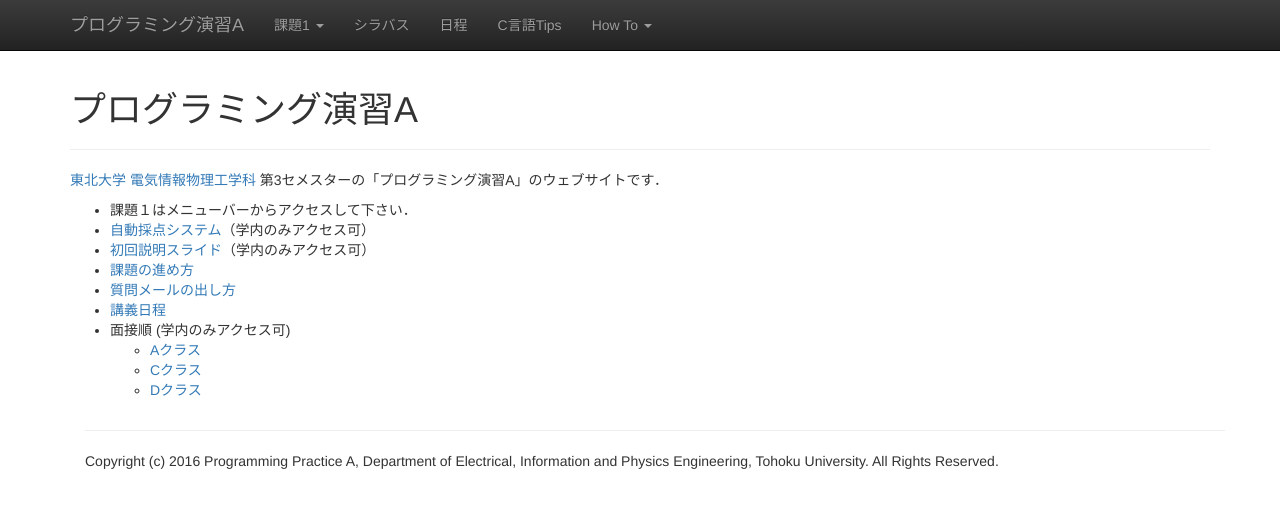
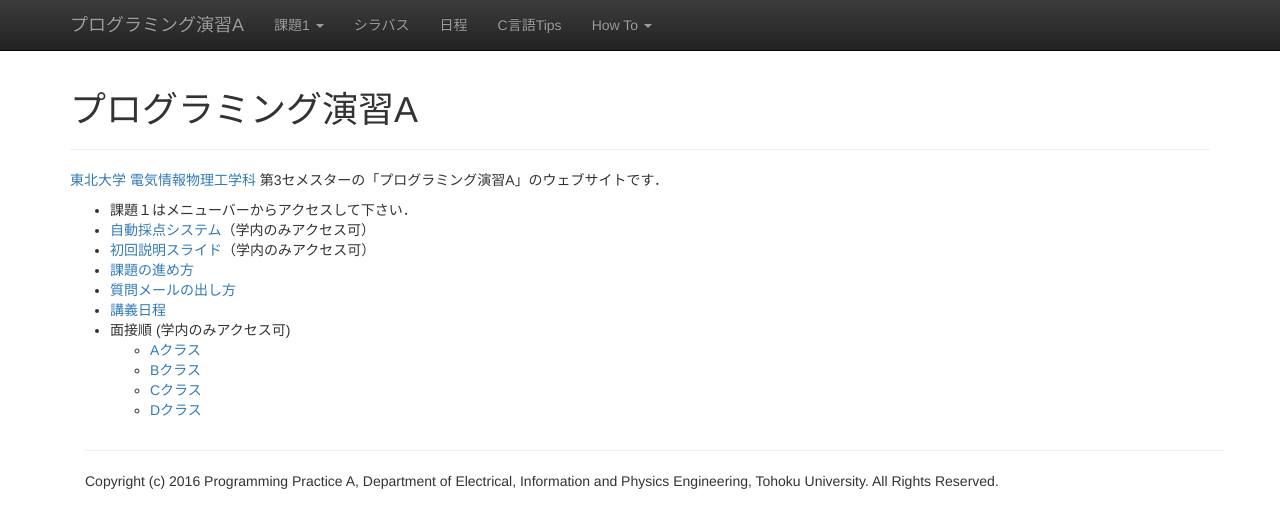
Before and after one commit to ecei-tohoku/ppa-public, a Jekyll site: the page built from index.md, in a window 1280 px wide. Shown: the top 528 px of the page. Built offline with Jekyll 4.4.1, drawn with Linux system fonts in a browser that asks for light colours; nearby versions of some CDN libraries.

Commit message:
add temp interview time for class B

```diff
--- a/index.md
+++ b/index.md
@@ -13,5 +13,6 @@ title: プログラミング演習A
 + [講義日程](schedule.html)
 + 面接順 (学内のみアクセス可)
     + [Aクラス](http://localweb.ecei.tohoku.ac.jp/~enshu25/classA.htm)
+    + [Bクラス](http://localweb.ecei.tohoku.ac.jp/~enshu25/B_class.pdf)
     + [Cクラス](http://localweb.ecei.tohoku.ac.jp/~enshu25/C_class.pdf)
     + [Dクラス](http://localweb.ecei.tohoku.ac.jp/~enshu25/D_class.pdf)
```
